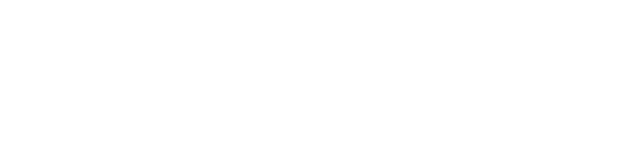
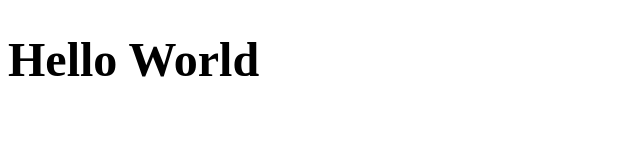
Before and after one commit to JoeProgrammer88/SourceControlTesting, a plain HTML site: page index.html in a window 1280 px wide. Shown: the whole page, without its empty margins (0-640 px from the left). Drawn offline with Linux system fonts and the light colour scheme.

Commit message:
Added styled heading to the page

```diff
--- a/css/main.css
+++ b/css/main.css
@@ -0,0 +1,3 @@
+h1 {
+    font-size: 3em;
+}
--- a/index.html
+++ b/index.html
@@ -5,8 +5,9 @@
     <meta http-equiv="X-UA-Compatible" content="IE=edge">
     <meta name="viewport" content="width=device-width, initial-scale=1.0">
     <title>Document</title>
+    <link rel="stylesheet" href="css/main.css">
 </head>
 <body>
-
+    <h1>Hello World</h1>
 </body>
 </html>
```
